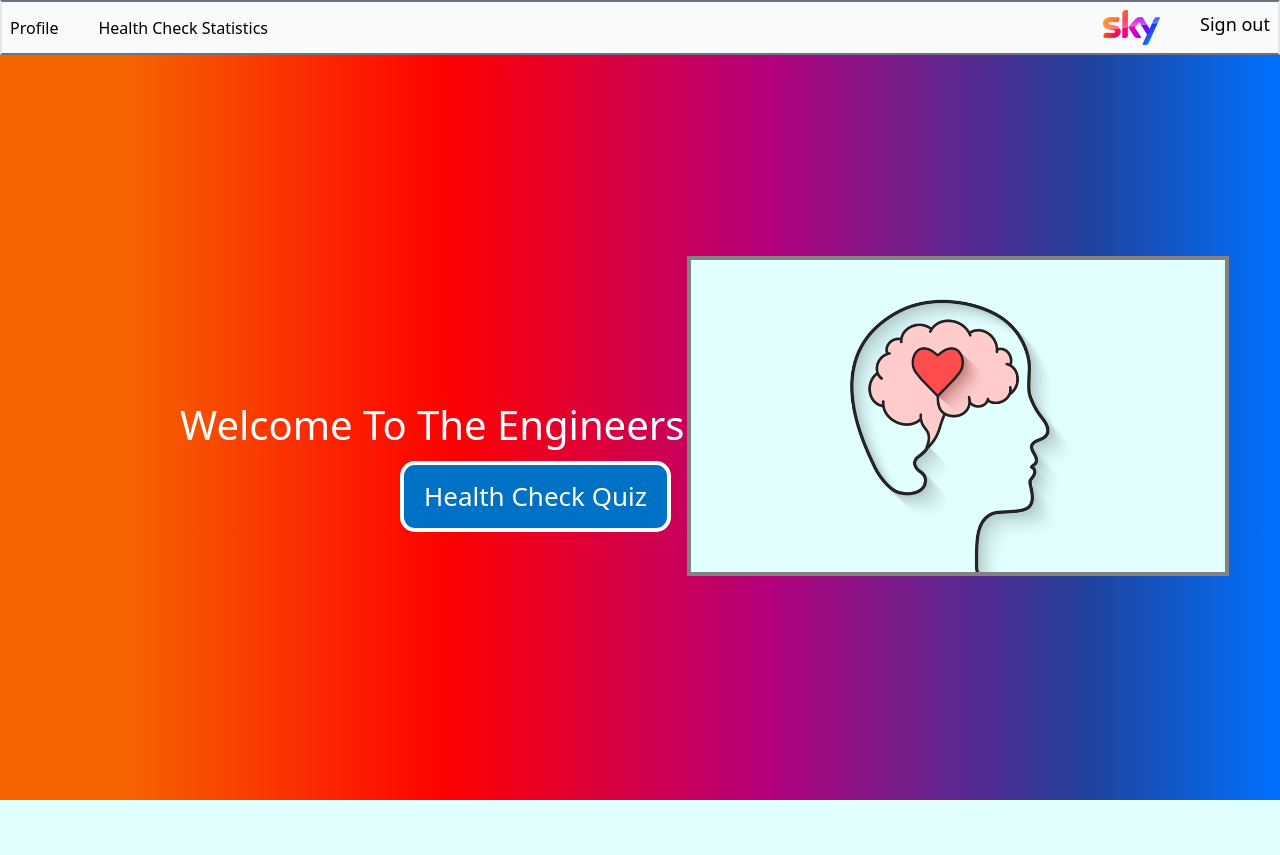
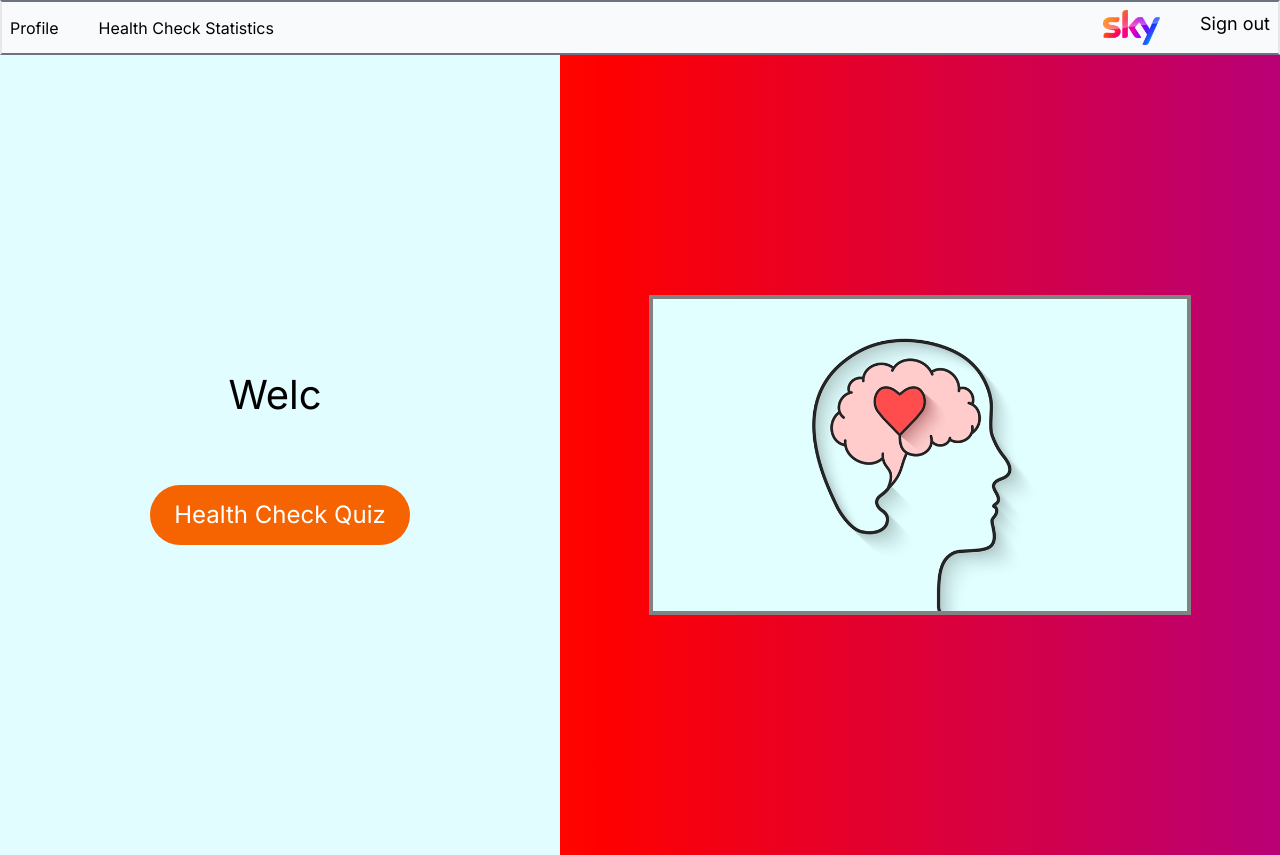
Before and after one commit to m0ravat/groupSkyHealthProject, a Django app: page /engineer/ in a window 1280 px wide. Before the commit the page ends 800 px from the top, so only its background shows below. Run offline with Django 5.2, Linux system fonts and the light colour scheme; some libraries are stand-ins or nearby versions.

Commit message:
improved dashboard ui

```diff
--- a/skyHealthProject/static/user/dashboard.css
+++ b/skyHealthProject/static/user/dashboard.css
@@ -1,39 +1,105 @@
 body {
-    background: linear-gradient(90deg, #f56400 9.9%, #ff0000 35%, #b5007d 60%, #21429c 85%, #0071ff 100%);
+    margin: 0;
+    padding: 0;
+    font-family: 'Inter', sans-serif;
+    height: 100%;
 }
 
-button {
-    background-color: #0072C6; /* Sky Blue */
-    color: white;
-    padding: 12px 20px;
-    font-size: 26px;
-    border: none;
-    border: 4px solid rgb(255, 255, 255);
-    border-radius: 15px;
-    cursor: pointer;
-    transition: 0.3s;
-    margin-left: 400px;
-    margin-top: 6px;
+.main-container {
+    display: flex;
+    min-height: 100vh;
 }
 
-button:hover {
-    background-color: #005A9C; /* Slightly darker Sky Blue */
+.left-container {
+    flex: 0.4;
+    background-color: rgb(225, 253, 255);
+    display: flex;
+    flex-direction: column;
+    justify-content: center;
+    align-items: center;
+    padding: 40px;
+    box-sizing: border-box;
 }
 
- h1 {
-    font-family: system-ui, -apple-system, BlinkMacSystemFont, 'Segoe UI', Roboto, Oxygen, Ubuntu, Cantarell, 'Open Sans', 'Helvetica Neue', sans-serif;
-    color: #ffffff;
+.right-container {
+    flex: 0.6;
+    background: linear-gradient(90deg, #f56400 10%, #ff0000 35%, #b5007d 60%, #21429c 85%, #0071ff 100%);
+    background-size: 400% 400%;
+    animation: gradientAnimation 10s ease infinite;
+    display: flex;
+    justify-content: center;
+    align-items: center;
+    box-sizing: border-box;
+}
+
+@keyframes gradientAnimation {
+    0% { background-position: 0% 50%; }
+    50% { background-position: 100% 50%; }
+    100% { background-position: 0% 50%; }
+}
+
+.left-container h1 {
+    color: black;
     font-size: 40px;
-    margin-left: 180px;
-    margin-top: 340px;
+    text-align: center;
+}
 
+.left-container button {
+    position: relative;
+    background-color: #f56400;
+    color: rgb(255, 255, 255);
+    padding: 12px 24px;
+    margin-top: 60px;
+    font-size: 24px;
+    border-radius: 30px;
+    cursor: pointer;
+    overflow: hidden;
+    transition: background-color 0.3s ease-in-out, color 0.3s ease-in-out, border-color 0.3s ease-in-out;
+}
+
+.left-container button:hover {
+    background-color: #000000;
+}
+
+.stars {
+    position: absolute;
+    width: 6px;
+    height: 6px;
+    background-color: white;
+    transform: rotate(45deg);
+    box-shadow: 0 0 10px white;
+    opacity: 1;
+    transition: transform 0.5s ease-out, opacity 0.5s ease-in-out;
+}
+
+.stars.large {
+    width: 10px;
+    height: 10px;
 }
 
 img.healthcheck {
-height: 20rem; /* Tailwind h-80 */
-width: auto;
-position: absolute;
-top: 32%;
-right: 4%;
-border: 4px solid rgb(131, 130, 130);
+    height: 20rem;
+    width: auto;
+    border: 4px solid rgb(131, 130, 130);
+    max-width: 100%;
+    object-fit: contain;
 }
+
+#typing-text {
+    font-size: 40px;
+    color: black;
+    font-family: 'Inter', sans-serif;
+    display: inline;
+}
+
+#cursor {
+    display: inline-block;
+    width: 10px;
+    height: 20px;
+    background-color: #000;
+    animation: blink 0.75s step-end infinite;
+}
+
+@keyframes blink {
+    50% { opacity: 0; }
+}
--- /dev/null
+++ b/skyHealthProject/static/user/dashboard.js
@@ -0,0 +1,85 @@
+// Typing Effect Code
+const texts = ["Welcome to your dashboard!"];
+const typingTarget = document.getElementById("typing-text");
+const cursor = document.getElementById("cursor");
+let index = 0;
+let textIndex = 0;
+let isDeleting = false;
+
+function typeLoop() {
+    const currentText = texts[textIndex];
+    if (!isDeleting && index <= currentText.length) {
+        typingTarget.textContent = currentText.substring(0, index);
+        index++;
+        setTimeout(typeLoop, 100);
+    } else if (isDeleting && index >= 0) {
+        typingTarget.textContent = currentText.substring(0, index);
+        index--;
+        setTimeout(typeLoop, 50);
+    } else {
+        isDeleting = !isDeleting;
+        if (!isDeleting && index === 0) {
+            textIndex = (textIndex + 1) % texts.length;
+        }
+        setTimeout(typeLoop, 1000);
+    }
+}
+
+// Cursor Blinking Effect
+setInterval(() => {
+    cursor.style.opacity = cursor.style.opacity === '0' ? '1' : '0';
+}, 500);
+
+// Start Typing Effect on Page Load
+window.onload = typeLoop;
+
+
+
+// Button Star Animation Code
+const button = document.querySelector(".left-container button");
+let stars = [];
+
+// Mouseover Event to Create Stars
+button.addEventListener("mouseover", () => {
+    removeStars();
+    for (let i = 0; i < 5; i++) {
+        let star = document.createElement("div");
+        star.classList.add("stars");
+        if (Math.random() > 0.5) star.classList.add("large");
+        document.body.appendChild(star);
+
+        let buttonRect = button.getBoundingClientRect();
+        let startX = Math.random() * buttonRect.width + buttonRect.left;
+        let startY = Math.random() * buttonRect.height + buttonRect.top;
+
+        star.style.left = `${startX}px`;
+        star.style.top = `${startY}px`;
+
+        setTimeout(() => {
+            let angle = Math.random() * 2 * Math.PI;
+            let distance = Math.random() * 150 + 50;
+            let moveX = Math.cos(angle) * distance;
+            let moveY = Math.sin(angle) * distance;
+
+            star.style.transition = "transform 1s ease-out, opacity 1s ease-in-out";
+            star.style.transform = `rotate(45deg) translate(${moveX}px, ${moveY}px)`;
+            star.style.opacity = "0";
+        }, 50);
+
+        stars.push(star);
+    }
+});
+
+// Mouseleave Event to Remove Stars
+button.addEventListener("mouseleave", () => {
+    removeStars();
+});
+
+// Function to Remove Stars After Animation
+function removeStars() {
+    stars.forEach(star => {
+        star.style.opacity = "0";
+        setTimeout(() => star.remove(), 1000);
+    });
+    stars = [];
+}
--- a/skyHealthProject/user/templates/engineerDashboard.html
+++ b/skyHealthProject/user/templates/engineerDashboard.html
@@ -1,25 +1,38 @@
 {% load static %}
 
 <!DOCTYPE html>
-<html>
+<html lang="en">
 <head>
-    <meta charset="UTF-8" />
-    <title>Engineer DashBoard</title>
+    <meta charset="UTF-8">
+    <link href="https://fonts.googleapis.com/css2?family=Inter:wght@400;600&display=swap" rel="stylesheet">
+
+    <title>Engineer Dashboard</title>
     <link rel="stylesheet" href="{% static 'input.css' %}">
     <link rel="stylesheet" href="{% static 'output.css' %}">
     <link rel="stylesheet" href="{% static 'user/dashboard.css' %}">
     <link rel="stylesheet" href="{% static 'nav.css' %}">
-
 </head>
 
 <body>
     {% include 'userNav.html' %}
 
-    <h1>Welcome To The Engineers DashBoard</h1>
+    <div class="main-container">
+        <!-- LEFT SIDE -->
+        <div class="left-container">
+            <h1>
+                <span id="typing-text"></span><span id="cursor"></span>
+            </h1>
 
-    <button>Health Check Quiz</button>
+            <button>Health Check Quiz</button>
+        </div>
 
-    <img src="{% static 'Images/healthcheckimage.jpg' %}" alt="HealthCheck" class="healthcheck">
+        <!-- RIGHT SIDE -->
+        <div class="right-container">
+            <img src="{% static 'Images/healthcheckimage.jpg' %}" alt="HealthCheck" class="healthcheck">
+        </div>
+    </div>
+
+    <script src="{% static 'user/dashboard.js' %}"></script>
 
 </body>
 </html>
```
